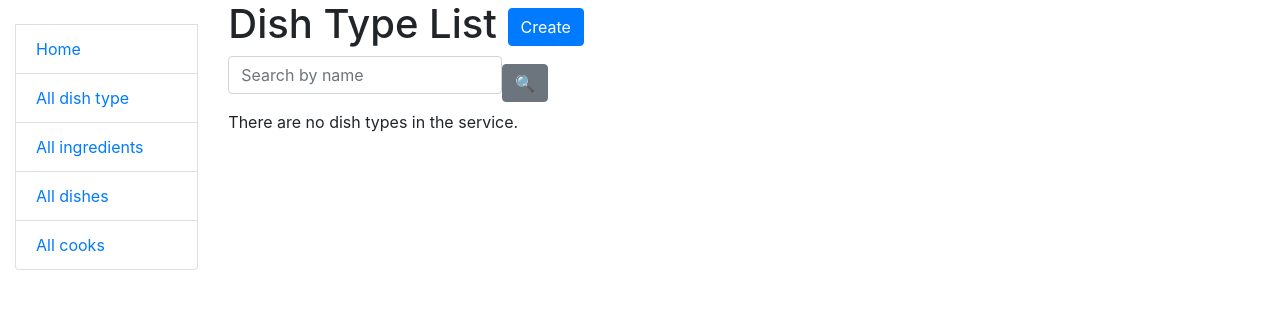
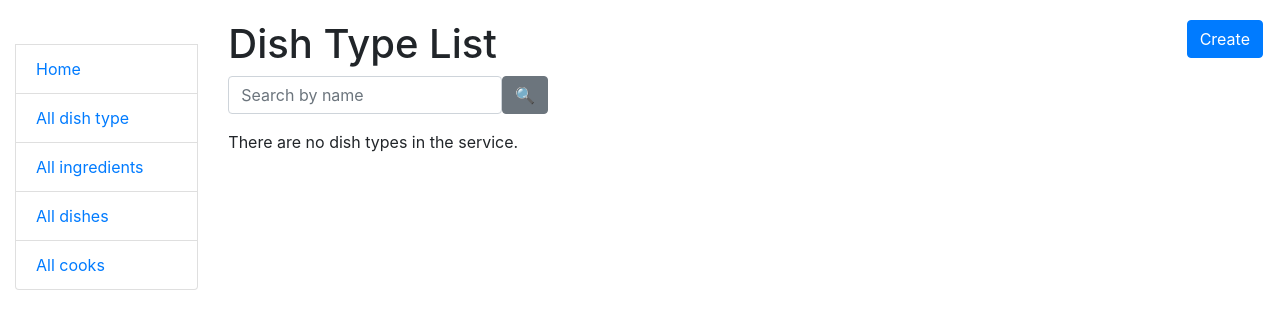
Before and after one commit to roma-mechanic/Restaurant-Kitchen-Service, a Django app: page /dish_type/ in a window 1280 px wide. Shown: the top 329 px of the page. Run offline with Django 4.2, Linux system fonts and the light colour scheme; data that the repository does not hold is empty; some libraries are stand-ins or nearby versions.

Commit message:
modified static/styles.css, fix position button 'Create', 'Search'

```diff
--- a/Restaurant_Kitchen_Service/settings.py
+++ b/Restaurant_Kitchen_Service/settings.py
@@ -133,7 +133,9 @@ USE_TZ = True
 
 STATIC_URL = "static/"
 
-STATICFILES_DIRS = (BASE_DIR / "static",)
+STATICFILES_DIRS = [
+    BASE_DIR / "static",
+]
 
 STATIC_ROOT = BASE_DIR / "staticfiles"
 
--- a/static/css/styles.css
+++ b/static/css/styles.css
@@ -0,0 +1,10 @@
+body {
+    margin-top: 20px;
+}
+.link_to_page {
+    float: right;
+    margin: 0 2px 0 2px;
+}
+.search_button {
+    margin-bottom: 1rem;
+}
--- a/templates/kitchen/dish_type/dish_type_list.html
+++ b/templates/kitchen/dish_type/dish_type_list.html
@@ -4,14 +4,14 @@
 {% block content %}
   <h1>
     Dish Type List
-    <a href="{% url "kitchen:dish-type-create" %}" class="btn btn-primary link_to_page">
+    <a href="{% url "kitchen:dish-type-create" %}"  class="link_to_page btn btn-primary ">
       Create
     </a>
   </h1>
 
   <form action="" method="get" class="form-inline">
     {{ dish_type_search_form|crispy }}
-    <input type="submit" class="btn btn-secondary" value="🔍">
+    <input  type="submit" class="btn btn-secondary search_button" value="🔍">
   </form>
   {% if dishtype_list %}
     <table class="table">
--- a/templates/kitchen/ingredients/ingredients_list.html
+++ b/templates/kitchen/ingredients/ingredients_list.html
@@ -11,7 +11,7 @@
 
   <form action="" method="get" class="form-inline">
     {{ ingredients_search_form|crispy }}
-    <input type="submit" class="btn btn-secondary" value="🔍">
+    <input type="submit" class="btn btn-secondary search_button" value="🔍">
   </form>
   {% if ingredients_list %}
     <table class="table">
```
